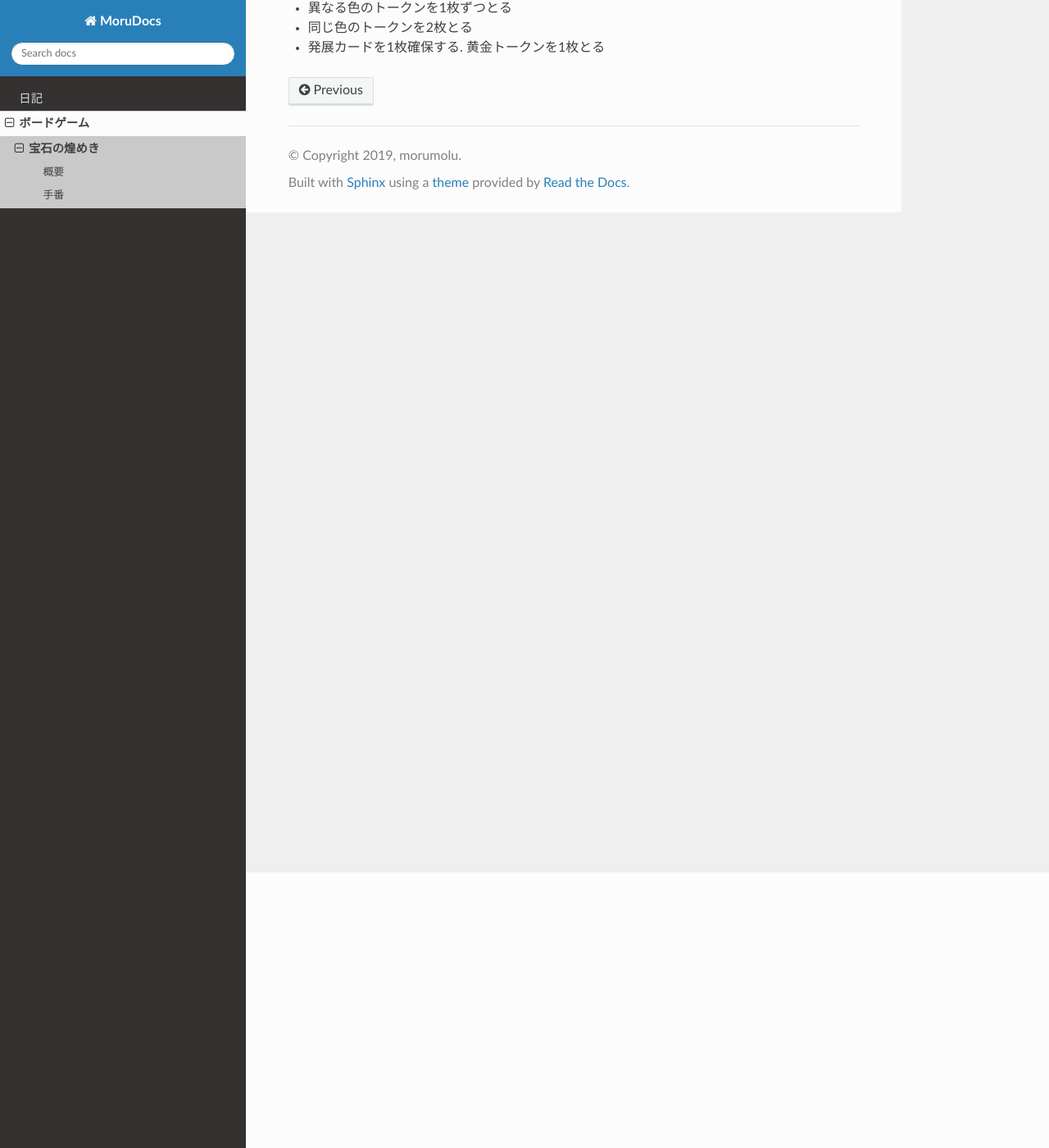
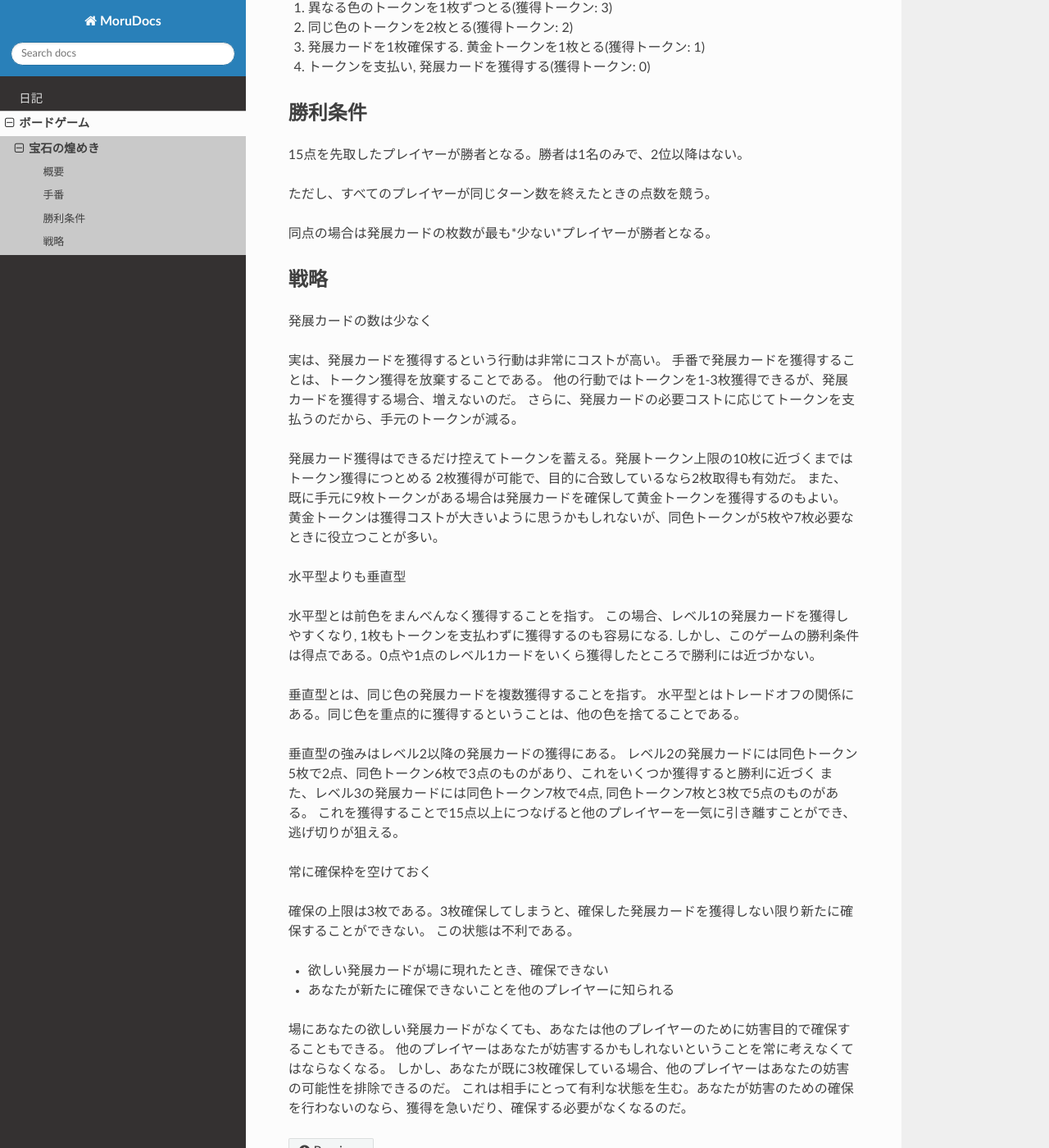
Before and after one commit to morumolu/SphinxProject, a Sphinx documentation site: the page built from source/board_game/splendor.rst, in a window 1280 px wide and 1400 px high, scrolled down 336 px. Shown: the whole window at 82% size. Built offline with Sphinx 7.4.7 and the Read the Docs theme 2.0.0, drawn with Linux system fonts in a browser that asks for light colours.

```diff
--- a/source/board_game/splendor.rst
+++ b/source/board_game/splendor.rst
@@ -10,8 +10,62 @@
 手番
 ----
 
-* 異なる色のトークンを1枚ずつとる
+1. 異なる色のトークンを1枚ずつとる(獲得トークン: 3)
 
-* 同じ色のトークンを2枚とる
+2. 同じ色のトークンを2枚とる(獲得トークン: 2)
 
-* 発展カードを1枚確保する. 黄金トークンを1枚とる
+3. 発展カードを1枚確保する. 黄金トークンを1枚とる(獲得トークン: 1)
+
+4. トークンを支払い, 発展カードを獲得する(獲得トークン: 0)
+
+勝利条件
+--------
+
+15点を先取したプレイヤーが勝者となる。勝者は1名のみで、2位以降はない。
+
+ただし、すべてのプレイヤーが同じターン数を終えたときの点数を競う。
+
+同点の場合は発展カードの枚数が最も*少ない*プレイヤーが勝者となる。
+
+戦略
+----
+
+発展カードの数は少なく
+
+実は、発展カードを獲得するという行動は非常にコストが高い。
+手番で発展カードを獲得することは、トークン獲得を放棄することである。
+他の行動ではトークンを1-3枚獲得できるが、発展カードを獲得する場合、増えないのだ。
+さらに、発展カードの必要コストに応じてトークンを支払うのだから、手元のトークンが減る。
+
+発展カード獲得はできるだけ控えてトークンを蓄える。発展トークン上限の10枚に近づくまではトークン獲得につとめる
+2枚獲得が可能で、目的に合致しているなら2枚取得も有効だ。
+また、既に手元に9枚トークンがある場合は発展カードを確保して黄金トークンを獲得するのもよい。
+黄金トークンは獲得コストが大きいように思うかもしれないが、同色トークンが5枚や7枚必要なときに役立つことが多い。
+
+水平型よりも垂直型
+
+水平型とは前色をまんべんなく獲得することを指す。
+この場合、レベル1の発展カードを獲得しやすくなり, 1枚もトークンを支払わずに獲得するのも容易になる.
+しかし、このゲームの勝利条件は得点である。0点や1点のレベル1カードをいくら獲得したところで勝利には近づかない。
+
+垂直型とは、同じ色の発展カードを複数獲得することを指す。
+水平型とはトレードオフの関係にある。同じ色を重点的に獲得するということは、他の色を捨てることである。
+
+垂直型の強みはレベル2以降の発展カードの獲得にある。
+レベル2の発展カードには同色トークン5枚で2点、同色トークン6枚で3点のものがあり、これをいくつか獲得すると勝利に近づく
+また、レベル3の発展カードには同色トークン7枚で4点, 同色トークン7枚と3枚で5点のものがある。
+これを獲得することで15点以上につなげると他のプレイヤーを一気に引き離すことができ、逃げ切りが狙える。
+
+常に確保枠を空けておく
+
+確保の上限は3枚である。3枚確保してしまうと、確保した発展カードを獲得しない限り新たに確保することができない。
+この状態は不利である。
+
+* 欲しい発展カードが場に現れたとき、確保できない
+
+* あなたが新たに確保できないことを他のプレイヤーに知られる
+
+場にあなたの欲しい発展カードがなくても、あなたは他のプレイヤーのために妨害目的で確保することもできる。
+他のプレイヤーはあなたが妨害するかもしれないということを常に考えなくてはならなくなる。
+しかし、あなたが既に3枚確保している場合、他のプレイヤーはあなたの妨害の可能性を排除できるのだ。
+これは相手にとって有利な状態を生む。あなたが妨害のための確保を行わないのなら、獲得を急いだり、確保する必要がなくなるのだ。
--- a/source/index.rst
+++ b/source/index.rst
@@ -1,7 +1,7 @@
 
 
 .. toctree::
-  :maxdepth: 1
+  :maxdepth: 2
 
   diary/index
   board_game/index
```
Also changed, not shown: source/diary/20190729.rst (added, +17 -0 lines), source/diary/20190730.rst (added, +17 -0 lines), source/diary/20190731.rst (added, +17 -0 lines), source/diary/20190801.rst (added, +17 -0 lines), source/diary/20190802.rst (added, +17 -0 lines), source/diary/20190803.rst (added, +20 -0 lines), source/diary/20190804.rst (added, +19 -0 lines), source/diary/20190805.rst (added, +37 -0 lines), source/diary/20190806.rst (added, +62 -0 lines), source/diary/index.rst (+9 -0 lines).
